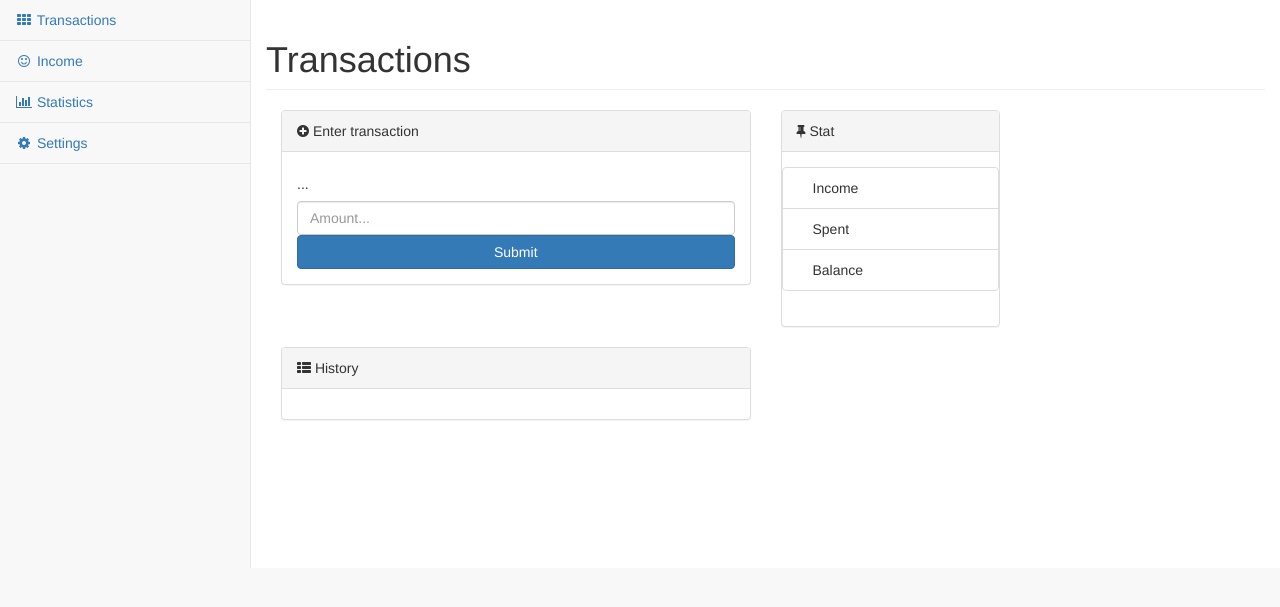
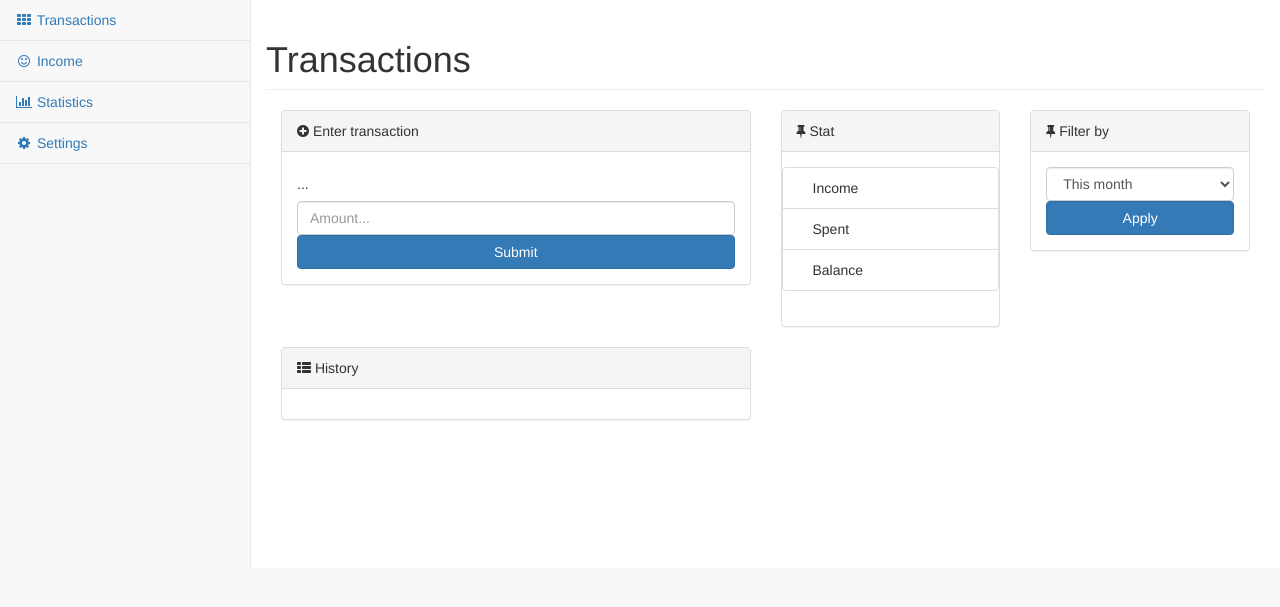
Before and after one commit to koriaf/django-abudget, a Django app: template src/abudget/money/templates/money/transactions.html in a window 1280 px wide. Shown: the part 51-658 px from the top of the page. Run offline with Django 3.2, Linux system fonts and the light colour scheme; the template is opened without the code that fills it, so the values that code supplies are empty; some libraries are stand-ins or nearby versions.

Commit message:
filter by date, draft

```diff
--- a/src/abudget/money/admin.py
+++ b/src/abudget/money/admin.py
@@ -16,6 +16,7 @@ class TransactionCategoryAdmin(admin.ModelAdmin):
 @admin.register(Transaction)
 class TransactionAdmin(admin.ModelAdmin):
     list_display = ('id', 'budget', 'title', 'amount', 'date')
+    readonly_fields = []
 
 
 admin.site.register(IncomeCategory)
--- a/src/abudget/money/templates/money/transactions.html
+++ b/src/abudget/money/templates/money/transactions.html
@@ -41,7 +41,7 @@
 
                         <input class="numberinput form-control col-lg-6" id="id_amount" name="amount" placeholder="Amount..." type="text">
                         {{ new_transaction_form.title|attr:"class:form-control"}}<br/>
-                        <button class='btn btn-primary' type='submit' id='id_transaction_form_submit'>Submit</button>
+                        <button class='btn btn-primary big-button' type='submit' id='id_transaction_form_submit'>Submit</button>
                     </form>
                 </div>
             </div>
@@ -72,6 +72,26 @@
             </div>
         </div>
 
+        <div class='col-lg-3'>
+            <div class="panel panel-default">
+                <div class="panel-heading">
+                    <i class="fa fa-thumb-tack"></i> Filter by
+                </div>
+                <div class="panel-body">
+                    <form action="{% url 'money:update_filter' %}" method='post'>
+                        {% csrf_token %}
+                        <input type='hidden' name='redirect_to' value="{{ request.META.PATH_INFO }}" />
+                        <select name='date' class='form-control'>
+                            <option value='this_month' {% if request.session.filter_by.date == 'this_month' %}selected{% endif %}>This month</option>
+                            <option value='prev_month' {% if request.session.filter_by.date == 'prev_month' %}selected{% endif %}>Previous month</option>
+                            <option value='from_the_beginning' {% if request.session.filter_by.date == 'from_the_beginning' %}selected{% endif %}>From the beginning</option>
+                        </select>
+                        <button type='submit' class='btn btn-primary big-button'>Apply</button>
+                    </form>
+                </div>
+            </div>
+        </div>
+
         <div class="clearfix"></div>
 
         <div class='col-lg-6'>
--- a/src/abudget/money/urls.py
+++ b/src/abudget/money/urls.py
@@ -3,6 +3,7 @@ from django.conf.urls import url
 from .views import (
     TransactionsView, TransactionsCreateView, TransactionsRemoveView,
     IncomeView, IncomeCreateView,
+    UpdateFilterView,
 )
 
 urlpatterns = [
@@ -11,4 +12,6 @@ urlpatterns = [
     url(r'^income/create/$', IncomeCreateView.as_view(), name='income_create'),
     url(r'^transactions/create/$', TransactionsCreateView.as_view(), name='transaction_create'),
     url(r'^transactions/remove/$', TransactionsRemoveView.as_view(), name='transaction_remove'),
+
+    url(r'^update_filter/$', UpdateFilterView.as_view(), name='update_filter'),
 ]
--- a/src/abudget/static/css/abudget_interface.css
+++ b/src/abudget/static/css/abudget_interface.css
@@ -2,7 +2,7 @@
     text-align: right;
 }
 
-.transaction-add-form button[type='submit'] {
+.big-button {
     display: block;
     width: 100%;
     clear: both;
```
Also changed, not shown: src/abudget/money/views.py (+43 -2 lines).
